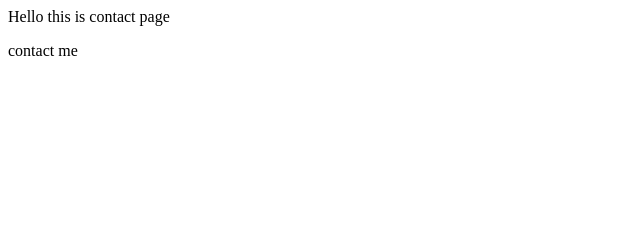
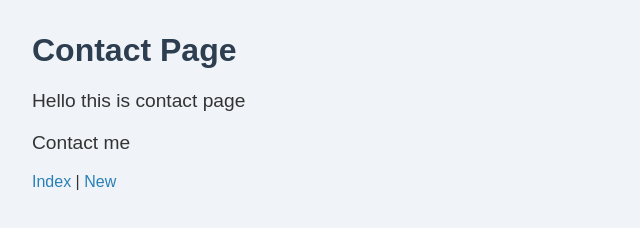
Before and after one commit to nirajan252006/lab1, a plain HTML site: page contact.html in a window 1280 px wide. Shown: the whole page, without its empty margins (0-640 px from the left). Drawn offline with Linux system fonts and the light colour scheme.

Commit message:
contact.html file added

```diff
--- a/contact.html
+++ b/contact.html
@@ -1,9 +1,18 @@
-<html>
-    <head>
-        <title> CONTACT"" </title>
-    </head>
-    <body>
-        <p>Hello this is contact page</p>
-        <p>contact me</p>
-    </body>
+<!DOCTYPE html>
+<html lang="en">
+<head>
+    <meta charset="UTF-8" />
+    <meta name="viewport" content="width=device-width, initial-scale=1" />
+    <title>CONTACT</title>
+    <link rel="stylesheet" href="styles.css" />
+</head>
+<body>
+    <h1>Contact Page</h1>
+    <p>Hello this is contact page</p>
+    <p>Contact me</p>
+    <nav>
+        <a href="index.html">Index</a> |
+        <a href="new.html">New</a>
+    </nav>
+</body>
 </html>
--- /dev/null
+++ b/styles.css
@@ -0,0 +1,23 @@
+body {
+    font-family: Arial, sans-serif;
+    background-color: #f0f4f8;
+    color: #333;
+    margin: 2rem;
+}
+
+p {
+    font-size: 1.2rem;
+}
+
+h1 {
+    color: #2c3e50;
+}
+
+a {
+    color: #2980b9;
+    text-decoration: none;
+}
+
+a:hover {
+    text-decoration: underline;
+}
```
Also changed, not shown: index.html (+16 -7 lines), new.html (+16 -7 lines).
